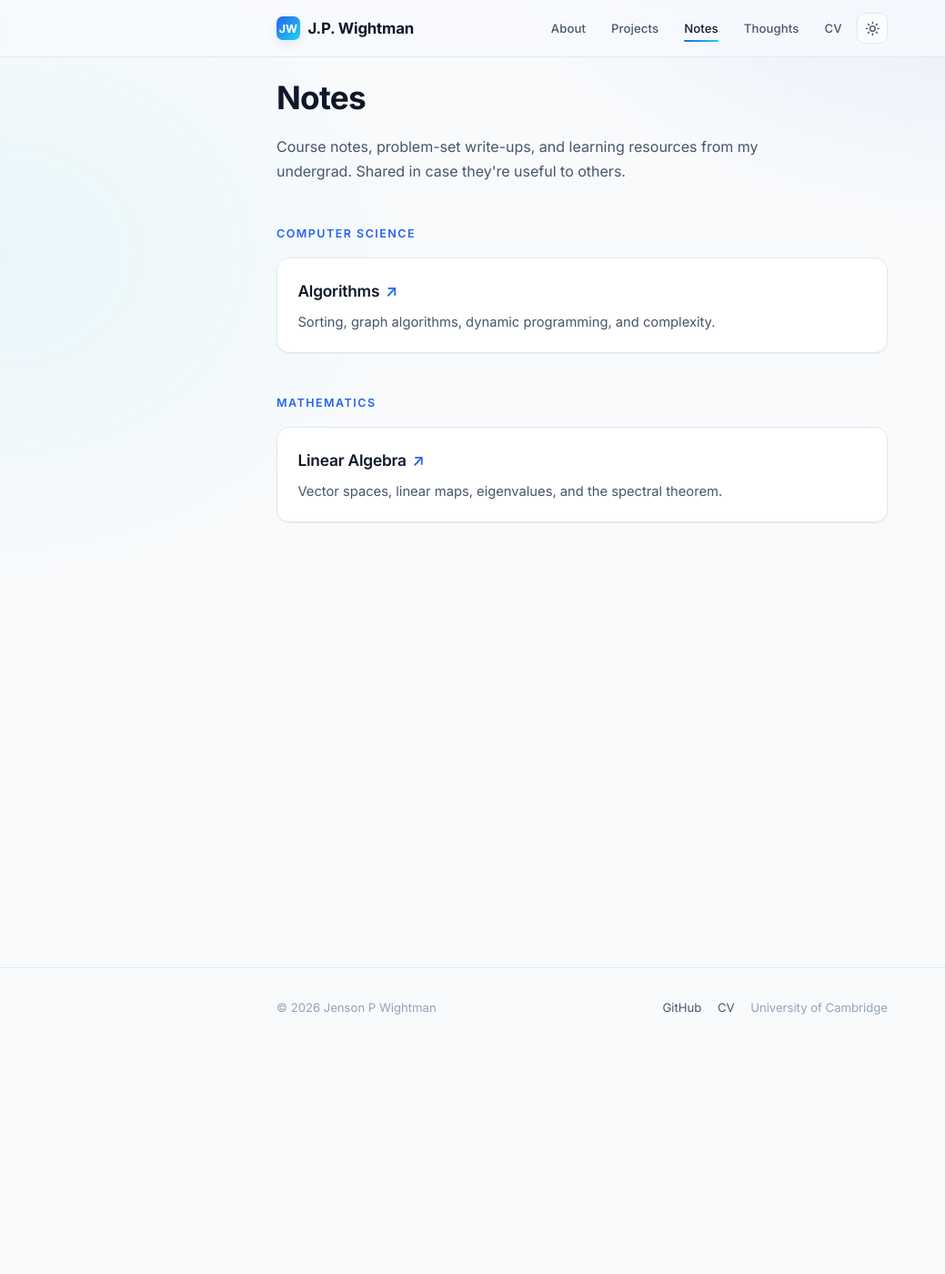
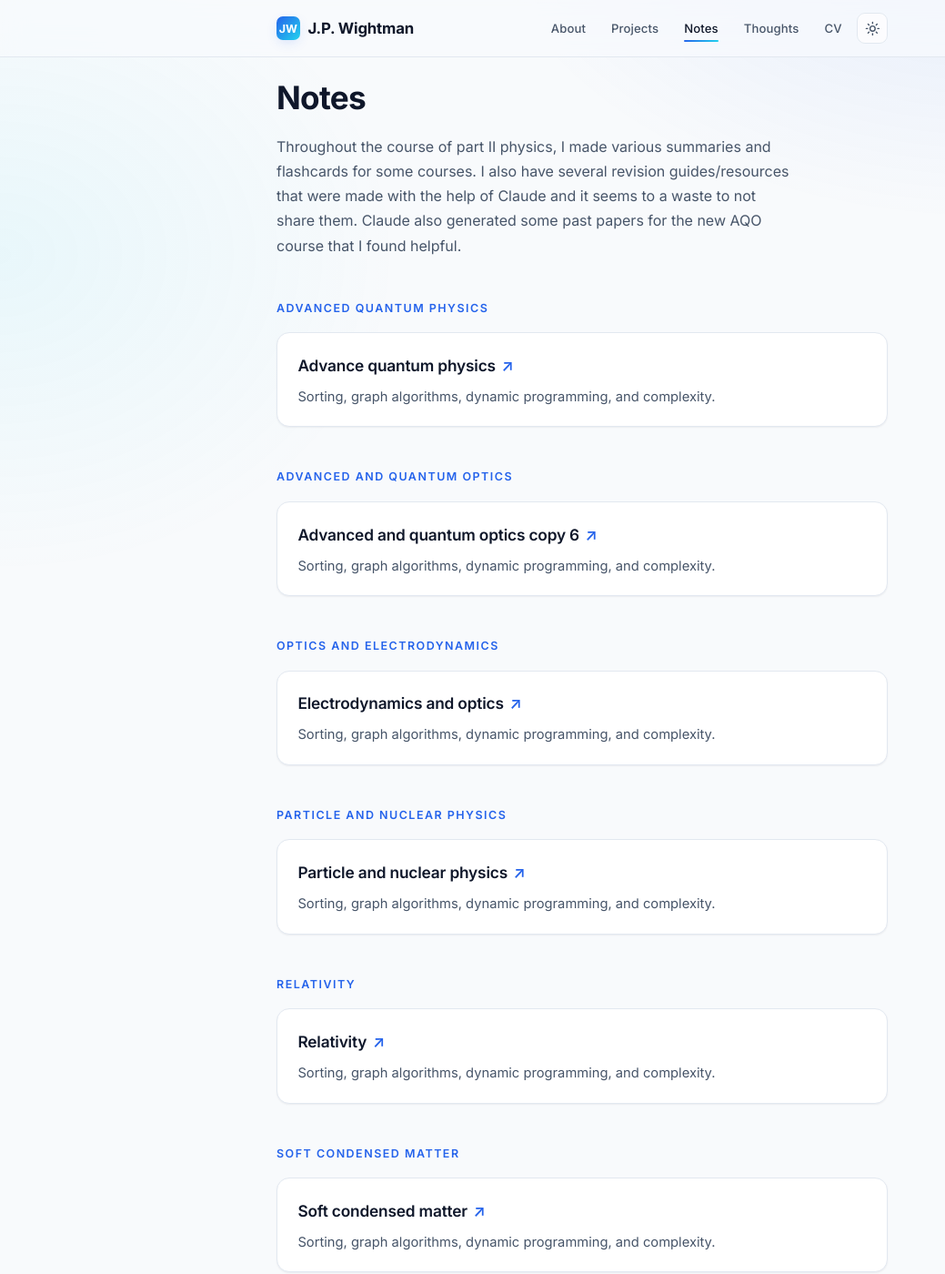
Before and after one commit to Jwightman-00/jwightman-00.github.io, a Jekyll site: the page built from notes.md, in a window 1280 px wide and 1400 px high. Shown: the whole window at 91% size, without its empty margins (0-1039 px from the left). Built offline with Jekyll 4.4.1, drawn with Linux system fonts in a browser that asks for light colours; some of the changed text lies outside the part shown.

Commit message:
notes update

```diff
--- /dev/null
+++ b/_notes/Advance Quantum Physics.md
@@ -0,0 +1,17 @@
+---
+course: Advanced Quantum Physics
+order: 2
+description: Sorting, graph algorithms, dynamic programming, and complexity.
+---
+
+## Resources
+
+- Notes: [PDF coming soon]
+- Problem sets: [PDF coming soon]
+
+## Topics covered
+
+- Sorting and searching
+- Graph algorithms (BFS, DFS, Dijkstra, MST)
+- Dynamic programming
+- Complexity classes: P, NP, reductions
--- /dev/null
+++ b/_notes/Advanced and Quantum Optics copy 6.md
@@ -0,0 +1,17 @@
+---
+course: Advanced and Quantum Optics
+order: 6
+description: Sorting, graph algorithms, dynamic programming, and complexity.
+---
+
+## Resources
+
+- Notes: [PDF coming soon]
+- Problem sets: [PDF coming soon]
+
+## Topics covered
+
+- Sorting and searching
+- Graph algorithms (BFS, DFS, Dijkstra, MST)
+- Dynamic programming
+- Complexity classes: P, NP, reductions
--- /dev/null
+++ b/_notes/Electrodynamics and Optics.md
@@ -0,0 +1,17 @@
+---
+course: Optics and Electrodynamics
+order: 4
+description: Sorting, graph algorithms, dynamic programming, and complexity.
+---
+
+## Resources
+
+- Notes: [PDF coming soon]
+- Problem sets: [PDF coming soon]
+
+## Topics covered
+
+- Sorting and searching
+- Graph algorithms (BFS, DFS, Dijkstra, MST)
+- Dynamic programming
+- Complexity classes: P, NP, reductions
--- a/_notes/algorithms.md
+++ b/_notes/Particle and Nuclear Physics.md
@@ -1,7 +1,6 @@
 ---
-title: Algorithms
-course: Computer Science
-order: 1
+course: Particle and Nuclear Physics
+order: 5
 description: Sorting, graph algorithms, dynamic programming, and complexity.
 ---
 
--- /dev/null
+++ b/_notes/Relativity.md
@@ -0,0 +1,17 @@
+---
+course: Relativity
+order: 3
+description: Sorting, graph algorithms, dynamic programming, and complexity.
+---
+
+## Resources
+
+- Notes: [PDF coming soon]
+- Problem sets: [PDF coming soon]
+
+## Topics covered
+
+- Sorting and searching
+- Graph algorithms (BFS, DFS, Dijkstra, MST)
+- Dynamic programming
+- Complexity classes: P, NP, reductions
--- /dev/null
+++ b/_notes/Soft Condensed matter.md
@@ -0,0 +1,17 @@
+---
+course: Soft Condensed Matter
+order: 1
+description: Sorting, graph algorithms, dynamic programming, and complexity.
+---
+
+## Resources
+
+- Notes: [PDF coming soon]
+- Problem sets: [PDF coming soon]
+
+## Topics covered
+
+- Sorting and searching
+- Graph algorithms (BFS, DFS, Dijkstra, MST)
+- Dynamic programming
+- Complexity classes: P, NP, reductions
--- /dev/null
+++ b/_notes/Statistical Mechanics.md
@@ -0,0 +1,17 @@
+---
+course: Statistical Mechanics
+order: 1
+description: Sorting, graph algorithms, dynamic programming, and complexity.
+---
+
+## Resources
+
+- Notes: [PDF coming soon]
+- Problem sets: [PDF coming soon]
+
+## Topics covered
+
+- Sorting and searching
+- Graph algorithms (BFS, DFS, Dijkstra, MST)
+- Dynamic programming
+- Complexity classes: P, NP, reductions
--- a/_notes/linear-algebra.md
+++ /dev/null
@@ -1,19 +0,0 @@
----
-title: Linear Algebra
-course: Mathematics
-order: 1
-description: Vector spaces, linear maps, eigenvalues, and the spectral theorem.
----
-
-## Resources
-
-- Notes: [PDF coming soon]
-- Problem sets: [PDF coming soon]
-
-## Topics covered
-
-- Vector spaces and subspaces
-- Linear maps and matrices
-- Determinants
-- Eigenvalues and diagonalisation
-- Inner product spaces and the spectral theorem
--- a/notes.md
+++ b/notes.md
@@ -6,7 +6,7 @@ permalink: /notes/
 
 <h1 class="reveal">Notes</h1>
 
-<p class="reveal" style="color:var(--text-soft);max-width:56ch;margin-bottom:2rem;">Course notes, problem-set write-ups, and learning resources from my undergrad. Shared in case they're useful to others.</p>
+<p class="reveal" style="color:var(--text-soft);max-width:56ch;margin-bottom:2rem;">Throughout the course of part II physics, I made various summaries and flashcards for some courses. I also have several revision guides/resources that were made with the help of Claude and it seems to a waste to not share them. Claude also generated some past papers for the new AQO course that I found helpful. </p>
 
 {% assign note_courses = site.notes | map: 'course' | uniq %}
 {% for course in note_courses %}
```
